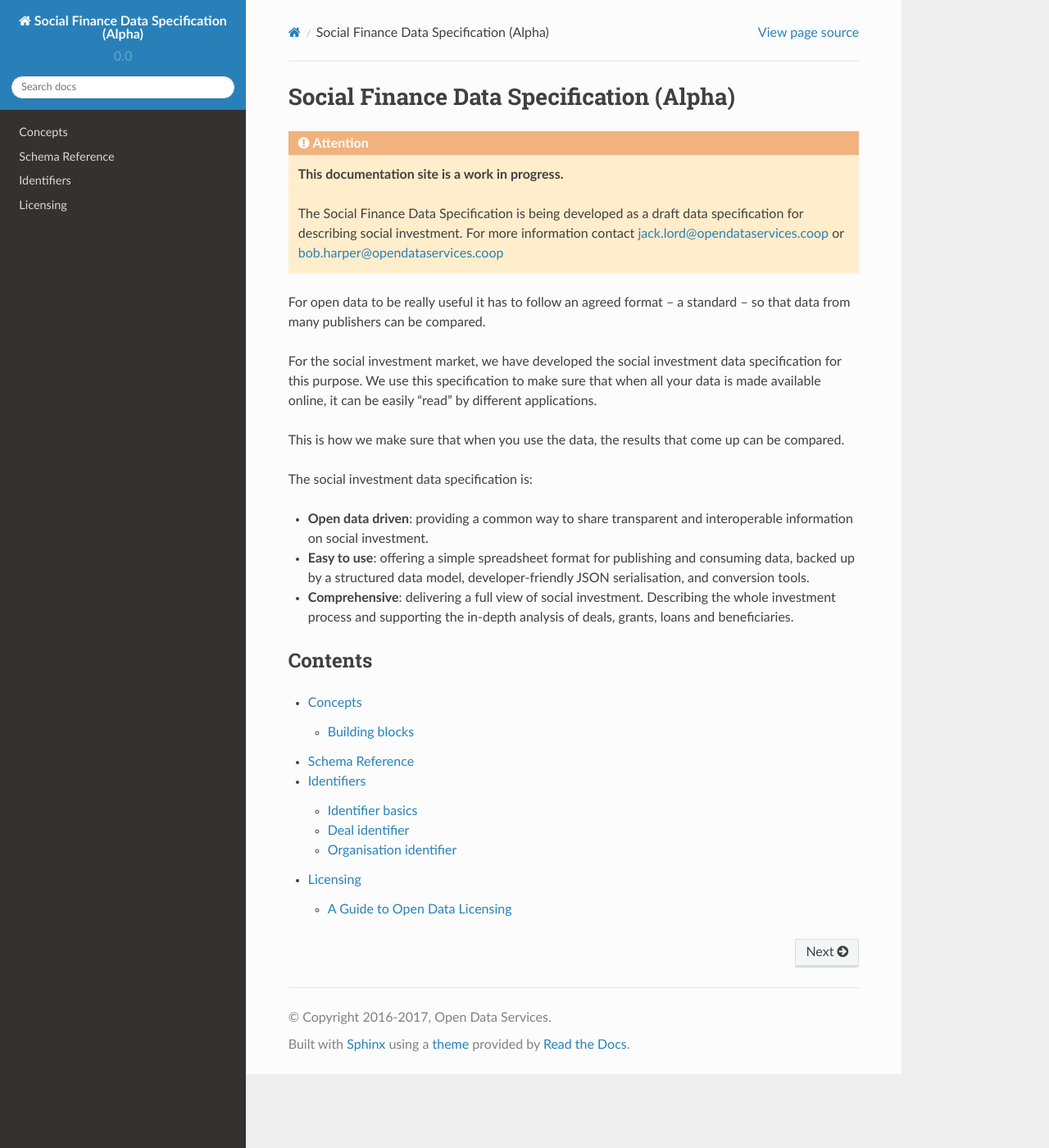
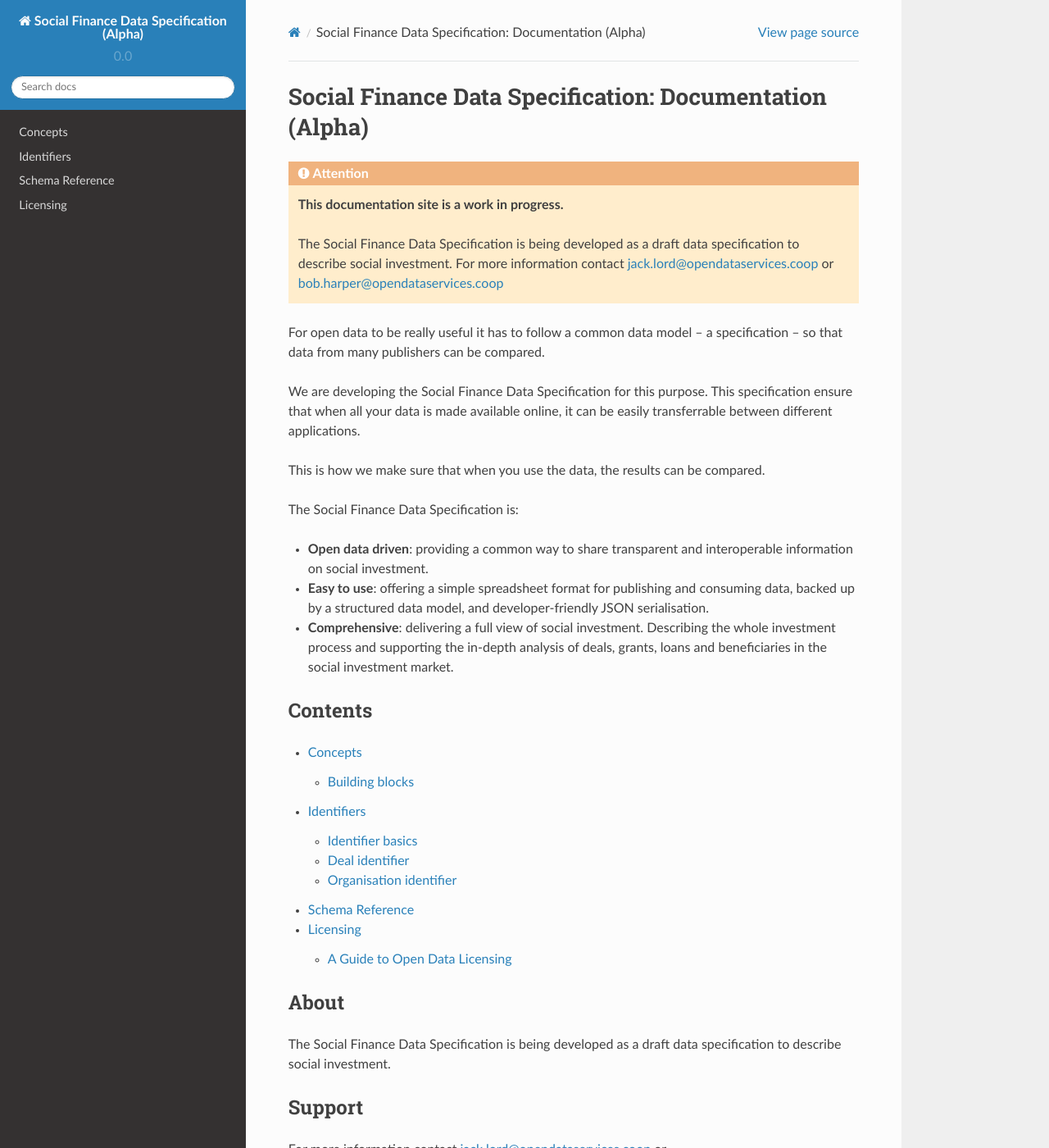
Before and after one commit to SocialEconomyDataLab/spec, a Sphinx documentation site: the page built from docs/index.md, in a window 1280 px wide and 1400 px high. Shown: the whole window at 82% size. Built offline with Sphinx 7.4.7 and the Read the Docs theme 2.0.0, drawn with Linux system fonts in a browser that asks for light colours; some of the changed text lies outside the part shown.

Commit message:
more text and description

````diff
--- a/docs/index.md
+++ b/docs/index.md
@@ -1,24 +1,24 @@
-Social Finance Data Specification (Alpha)
+Social Finance Data Specification: Documentation (Alpha)
 ==============================
 ```eval_rst
 .. attention::
     **This documentation site is a work in progress.**
 
-    The Social Finance Data Specification is being developed as a draft data specification for describing social investment. For more information contact jack.lord@opendataservices.coop or bob.harper@opendataservices.coop
+    The Social Finance Data Specification is being developed as a draft data specification to describe social investment. For more information contact jack.lord@opendataservices.coop or bob.harper@opendataservices.coop
 
 ```
 
-For open data to be really useful it has to follow an agreed format – a standard – so that data from many publishers can be compared.
+For open data to be really useful it has to follow a common data model – a specification – so that data from many publishers can be compared.
 
-For the social investment market, we have developed the social investment data specification for this purpose. We use this specification to make sure that when all your data is made available online, it can be easily “read” by different applications.
+We are developing the Social Finance Data Specification for this purpose. This specification ensure that when all your data is made available online, it can be easily transferrable between different applications.
 
-This is how we make sure that when you use the data, the results that come up can be compared.
+This is how we make sure that when you use the data, the results can be compared.
 
-The social investment data specification is:
+The Social Finance Data Specification is:
 
 * **Open data driven**: providing a common way to share transparent and interoperable information on social investment.
-* **Easy to use**: offering a simple spreadsheet format for publishing and consuming data, backed up by a structured data model, developer-friendly JSON serialisation, and conversion tools.
-* **Comprehensive**: delivering a full view of social investment. Describing the whole investment process and supporting the in-depth analysis of deals, grants, loans and beneficiaries.
+* **Easy to use**: offering a simple spreadsheet format for publishing and consuming data, backed up by a structured data model, and developer-friendly JSON serialisation.
+* **Comprehensive**: delivering a full view of social investment. Describing the whole investment process and supporting the in-depth analysis of deals, grants, loans and beneficiaries in the social investment market.
 
 ## Contents
 
@@ -27,8 +27,13 @@ The social investment data specification is:
    :maxdepth: 2
 
    concepts/index
+   identifiers
    schema/index
-   identifiers
    licensing
 
 ```
+## About
+The Social Finance Data Specification is being developed as a draft data specification to describe social investment.
+
+## Support
+For more information contact [jack.lord@opendataservices.coop](mailto:jack.lord@opendataservices.coop) or [bob.harper@opendataservices.coop](mailto:bob.harper@opendataservices.coop)
````
Also changed, not shown: docs/licensing.md (+3 -3 lines), 1 other file.
